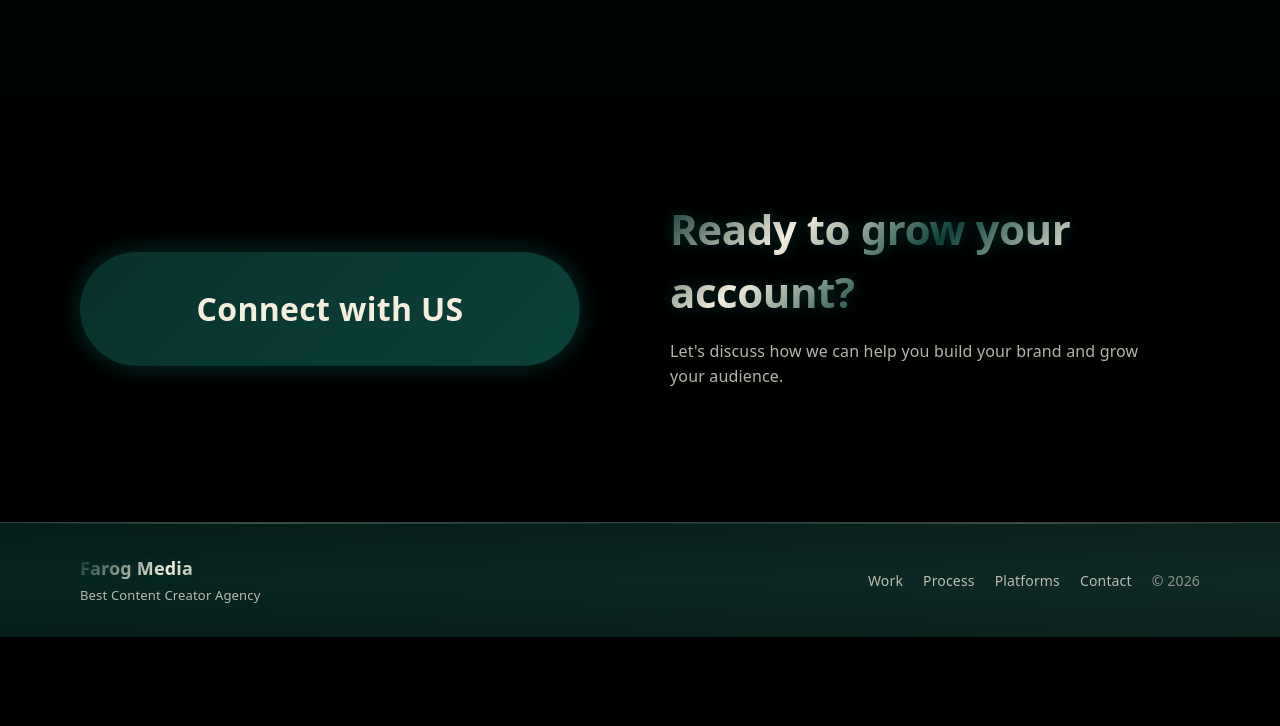
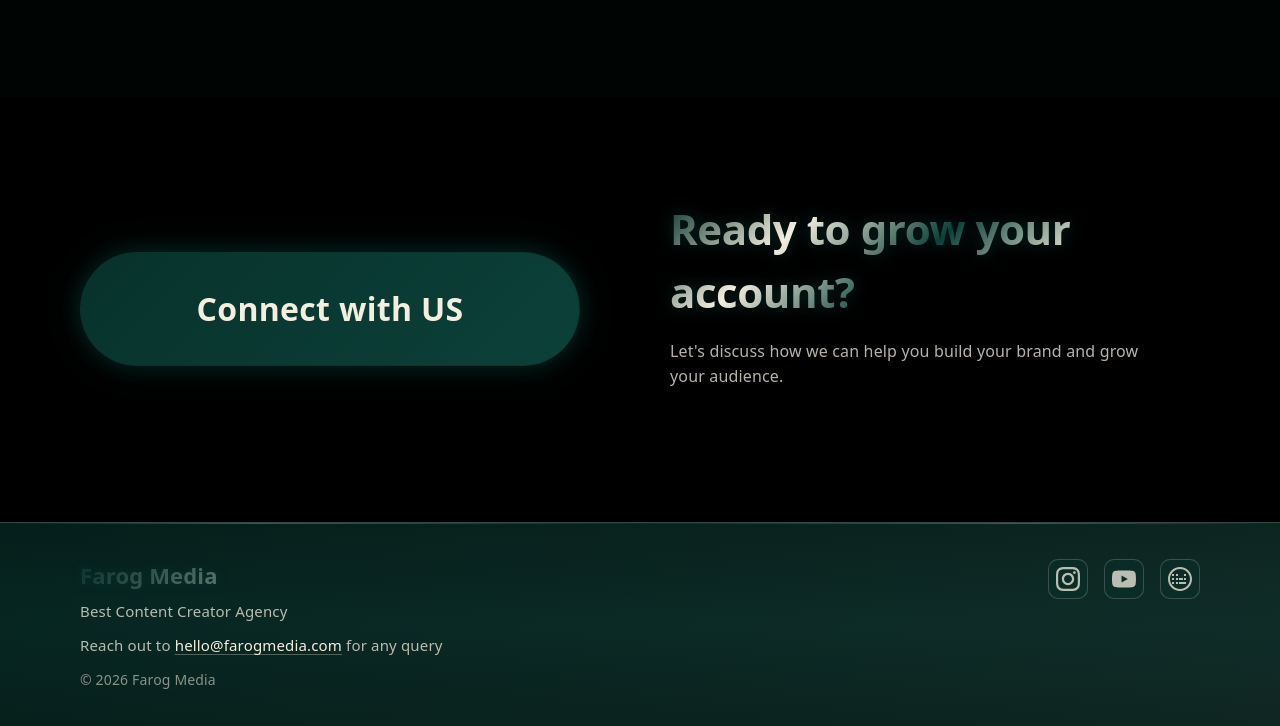
Before and after one commit to Vignesh-kumar-D/farog-agency, a website built with Vite: page index.html in a window 1280 px wide. Shown: the part 6277-7003 px from the top of the page. Before the commit the page ends 6914 px from the top, so only its background shows below. Built offline with nearby package versions, Linux system fonts and the light colour scheme.

Commit message:
worked on footer

```diff
--- a/index.html
+++ b/index.html
@@ -418,13 +418,29 @@
         <div class="footer-left">
           <div class="footer-brand">Farog Media</div>
           <div class="footer-sub">Best Content Creator Agency</div>
+          <div class="footer-email">
+            Reach out to <a href="mailto:hello@farogmedia.com" class="footer-email-link">hello@farogmedia.com</a> for any query
+          </div>
+          <div class="footer-copyright">© <span data-year></span> Farog Media</div>
         </div>
         <div class="footer-right">
-          <a class="footer-link" href="#work">Work</a>
-          <a class="footer-link" href="#process">Process</a>
-          <a class="footer-link" href="#platforms">Platforms</a>
-          <a class="footer-link" href="#contact">Contact</a>
-          <span class="footer-link muted">© <span data-year></span></span>
+          <div class="footer-social">
+            <a href="https://www.instagram.com/farogagency" target="_blank" rel="noopener noreferrer" class="footer-social-link" aria-label="Instagram">
+              <svg width="24" height="24" viewBox="0 0 24 24" fill="none" xmlns="http://www.w3.org/2000/svg">
+                <path d="M12 2.163c3.204 0 3.584.012 4.85.07 3.252.148 4.771 1.691 4.919 4.919.058 1.265.069 1.645.069 4.849 0 3.205-.012 3.584-.069 4.849-.149 3.225-1.664 4.771-4.919 4.919-1.266.058-1.644.07-4.85.07-3.204 0-3.584-.012-4.849-.07-3.26-.149-4.771-1.699-4.919-4.92-.058-1.265-.07-1.644-.07-4.849 0-3.204.013-3.583.07-4.849.149-3.227 1.664-4.771 4.919-4.919 1.266-.057 1.645-.069 4.849-.069zm0-2.163c-3.259 0-3.667.014-4.947.072-4.358.2-6.78 2.618-6.98 6.98-.059 1.281-.073 1.689-.073 4.948 0 3.259.014 3.668.072 4.948.2 4.358 2.618 6.78 6.98 6.98 1.281.058 1.689.072 4.948.072 3.259 0 3.668-.014 4.948-.072 4.354-.2 6.782-2.618 6.979-6.98.059-1.28.073-1.689.073-4.948 0-3.259-.014-3.667-.072-4.947-.196-4.354-2.617-6.78-6.979-6.98-1.281-.059-1.69-.073-4.949-.073zm0 5.838c-3.403 0-6.162 2.759-6.162 6.162s2.759 6.163 6.162 6.163 6.162-2.759 6.162-6.163c0-3.403-2.759-6.162-6.162-6.162zm0 10.162c-2.209 0-4-1.79-4-4 0-2.209 1.791-4 4-4s4 1.791 4 4c0 2.21-1.791 4-4 4zm6.406-11.845c-.796 0-1.441.645-1.441 1.44s.645 1.44 1.441 1.44c.795 0 1.439-.645 1.439-1.44s-.644-1.44-1.439-1.44z" fill="currentColor"/>
+              </svg>
+            </a>
+            <a href="https://www.youtube.com/@farogagency" target="_blank" rel="noopener noreferrer" class="footer-social-link" aria-label="YouTube">
+              <svg width="24" height="24" viewBox="0 0 24 24" fill="none" xmlns="http://www.w3.org/2000/svg">
+                <path d="M23.498 6.186a3.016 3.016 0 0 0-2.122-2.136C19.505 3.545 12 3.545 12 3.545s-7.505 0-9.377.505A3.017 3.017 0 0 0 .502 6.186C0 8.07 0 12 0 12s0 3.93.502 5.814a3.016 3.016 0 0 0 2.122 2.136c1.871.505 9.376.505 9.376.505s7.505 0 9.377-.505a3.015 3.015 0 0 0 2.122-2.136C24 15.93 24 12 24 12s0-3.93-.502-5.814zM9.545 15.568V8.432L15.818 12l-6.273 3.568z" fill="currentColor"/>
+              </svg>
+            </a>
+            <a href="https://calendly.com/farogagency" target="_blank" rel="noopener noreferrer" class="footer-social-link" aria-label="Calendly">
+              <svg width="24" height="24" viewBox="0 0 24 24" fill="none" xmlns="http://www.w3.org/2000/svg">
+                <path d="M12 0C5.373 0 0 5.373 0 12s5.373 12 12 12 12-5.373 12-12S18.627 0 12 0zm0 22C6.477 22 2 17.523 2 12S6.477 2 12 2s10 4.477 10 10-4.477 10-10 10zm-1-11h4v2h-4v-2zm0 4h7v2h-7v-2zm-3-8h2v2H8V7zm0 4h2v2H8v-2zm0 4h2v2H8v-2zm-4-8h2v2H4V7zm0 4h2v2H4v-2zm0 4h2v2H4v-2zm12-8h2v2h-2V7zm0 4h2v2h-2v-2zm0 4h2v2h-2v-2z" fill="currentColor"/>
+              </svg>
+            </a>
+          </div>
         </div>
       </div>
     </footer>
--- a/styles.css
+++ b/styles.css
@@ -48,6 +48,7 @@
 
 html {
   scroll-behavior: smooth;
+  background: #000000;
 }
 
 @media (prefers-reduced-motion: reduce) {
@@ -66,6 +67,24 @@ body {
   letter-spacing: 0.01em;
   position: relative;
   min-height: 100vh;
+}
+
+/* Extend footer background color below footer to prevent black when scrolling past */
+body::after {
+  content: "";
+  position: fixed;
+  bottom: 0;
+  left: 0;
+  right: 0;
+  height: 100vh;
+  background: linear-gradient(
+    180deg,
+    rgba(4, 28, 24, 1) 0%,
+    rgba(6, 37, 33, 0.98) 50%,
+    rgba(4, 28, 24, 1) 100%
+  );
+  pointer-events: none;
+  z-index: -1;
 }
 
 body::before {
@@ -1256,14 +1275,18 @@ textarea {
 /* Footer */
 .footer {
   border-top: 1px solid rgba(244, 238, 223, 0.2);
-  padding: 32px 0;
+  padding: clamp(24px, 4vw, 36px) 0;
   background: linear-gradient(
     180deg,
-    rgba(4, 28, 24, 0.95) 0%,
-    rgba(6, 37, 33, 0.92) 50%,
-    rgba(4, 28, 24, 0.95) 100%
+    rgba(4, 28, 24, 1) 0%,
+    rgba(6, 37, 33, 0.98) 50%,
+    rgba(4, 28, 24, 1) 100%
   );
   position: relative;
+  min-height: auto;
+  width: 100%;
+  margin-top: auto;
+  overflow: hidden;
 }
 
 .footer::before {
@@ -1271,7 +1294,7 @@ textarea {
   position: absolute;
   inset: 0;
   background: linear-gradient(135deg, var(--midnight-glow), var(--cream-glow));
-  opacity: 0.12;
+  opacity: 0.15;
   pointer-events: none;
   z-index: 0;
 }
@@ -1299,15 +1322,23 @@ textarea {
 
 .footer-inner {
   display: flex;
-  align-items: center;
+  align-items: flex-start;
   justify-content: space-between;
-  gap: 14px;
+  gap: clamp(24px, 4vw, 40px);
   flex-wrap: wrap;
+}
+
+.footer-left {
+  display: flex;
+  flex-direction: column;
+  gap: 8px;
+  flex: 1;
+  min-width: 250px;
 }
 
 .footer-brand {
   font-weight: 750;
-  font-size: 18px;
+  font-size: clamp(18px, 2.2vw, 22px);
   background: linear-gradient(135deg, var(--midnight-800), var(--cream-100), var(--midnight-700));
   -webkit-background-clip: text;
   -webkit-text-fill-color: transparent;
@@ -1316,32 +1347,95 @@ textarea {
 }
 
 .footer-sub {
-  font-size: 13px;
-  color: var(--ink-muted);
+  font-size: clamp(13px, 1.6vw, 15px);
+  color: var(--ink-muted);
+}
+
+.footer-email {
+  font-size: clamp(13px, 1.6vw, 15px);
+  color: var(--ink-muted);
+  margin-top: 4px;
+  line-height: 1.5;
+}
+
+.footer-email-link {
+  color: var(--cream-100);
+  text-decoration: underline;
+  text-decoration-color: rgba(244, 238, 223, 0.3);
+  text-underline-offset: 3px;
+  transition: color 160ms var(--ease), text-shadow 160ms var(--ease), text-decoration-color 160ms var(--ease);
+}
+
+.footer-email-link:hover {
+  color: var(--cream-50);
+  text-shadow: 0 0 8px var(--cream-glow);
+  text-decoration-color: rgba(244, 238, 223, 0.6);
+}
+
+.footer-copyright {
+  font-size: clamp(12px, 1.4vw, 14px);
+  color: var(--ink-faint);
   margin-top: 4px;
 }
 
 .footer-right {
   display: flex;
-  gap: 20px;
-  flex-wrap: wrap;
   align-items: center;
-}
-
-.footer-link {
-  font-size: 14px;
-  color: var(--ink-muted);
-  transition: color 160ms var(--ease), text-shadow 160ms var(--ease);
-  position: relative;
-}
-
-.footer-link:hover {
+  justify-content: flex-end;
+}
+
+.footer-social {
+  display: flex;
+  gap: 16px;
+  align-items: center;
+}
+
+.footer-social-link {
+  display: flex;
+  align-items: center;
+  justify-content: center;
+  width: 40px;
+  height: 40px;
+  border-radius: 10px;
+  border: 1px solid rgba(244, 238, 223, 0.2);
+  background: rgba(8, 50, 44, 0.4);
+  color: var(--ink-muted);
+  transition: all 180ms var(--ease);
+  position: relative;
+  overflow: hidden;
+}
+
+.footer-social-link::before {
+  content: "";
+  position: absolute;
+  inset: 0;
+  border-radius: 12px;
+  background: linear-gradient(135deg, var(--midnight-glow), var(--cream-glow));
+  opacity: 0;
+  transition: opacity 180ms var(--ease);
+  z-index: 0;
+}
+
+.footer-social-link svg {
+  position: relative;
+  z-index: 1;
+  transition: transform 180ms var(--ease);
+}
+
+.footer-social-link:hover {
+  border-color: rgba(244, 238, 223, 0.4);
+  background: rgba(8, 50, 44, 0.6);
   color: var(--cream-100);
-  text-shadow: 0 0 8px var(--cream-glow);
-}
-
-.footer-link.muted {
-  color: var(--ink-faint);
+  transform: translateY(-2px);
+  box-shadow: var(--glow-midnight), 0 8px 20px rgba(0, 0, 0, 0.4);
+}
+
+.footer-social-link:hover::before {
+  opacity: 0.2;
+}
+
+.footer-social-link:hover svg {
+  transform: scale(1.1);
 }
 
 /* Responsive Design */
@@ -1478,6 +1572,16 @@ textarea {
   .footer-inner {
     flex-direction: column;
     align-items: flex-start;
+    gap: 24px;
+  }
+
+  .footer-left {
+    width: 100%;
+  }
+
+  .footer-right {
+    width: 100%;
+    justify-content: flex-start;
   }
 
   .contact-grid-reverse {
```
